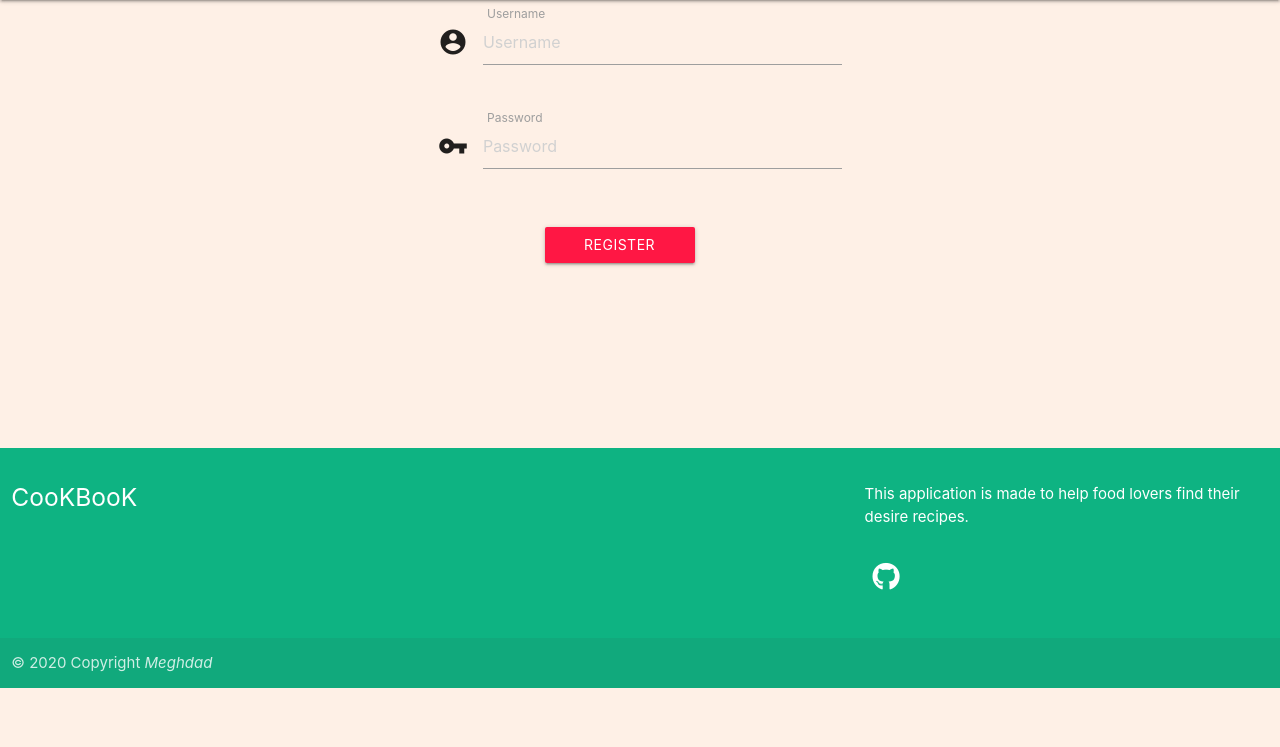
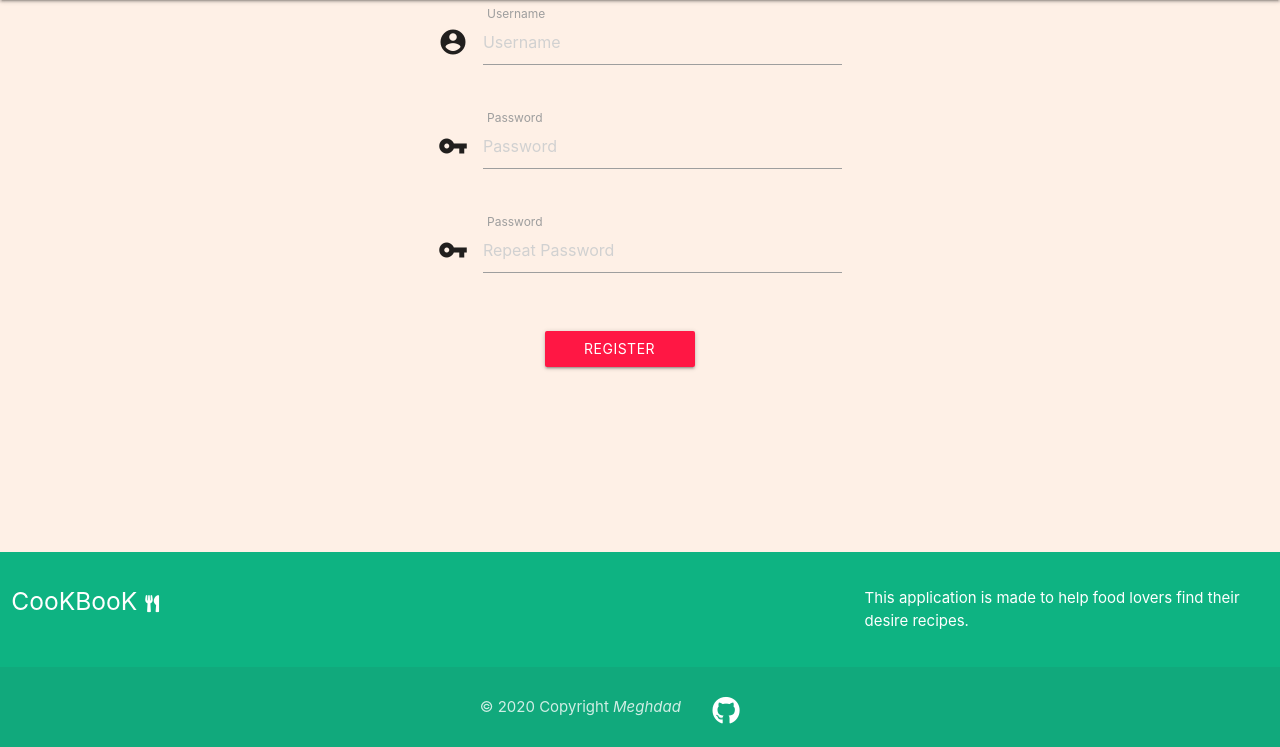
Before and after one commit to meghdadyazdi/cookbook, a Flask app: page /sign_up in a window 1280 px wide. Shown: the part 64-811 px from the top of the page. Before the commit the page ends 752 px from the top, so only its background shows below. Run offline with Flask 2, Linux system fonts and the light colour scheme; some libraries are stand-ins or nearby versions.

Commit message:
styling footer

```diff
--- a/app.py
+++ b/app.py
@@ -40,6 +40,8 @@ def sign_up():
         users = mongo.db.users
         existing_user = users.find_one(
             {'username': request.form.get('username')})
+        if request.form.get('pass') != request.form.get('pass2'):
+            return render_template('sign_up.html', invalid_pass=True)
 
         if existing_user is None:
             users.insert({'username': request.form.get(
--- a/static/css/style.css
+++ b/static/css/style.css
@@ -8,6 +8,9 @@ nav,
     /* background-color: #28beb5; */
     background-color: #0eb382;
     /* background-color: #00af7b */
+}
+#copy-right{
+    text-align: center;
 }
 
 /* .container row{
@@ -483,6 +486,15 @@ footer a{
 
 
 /* __________drop down_______________________________ */
+#dropdown1{
+    border-radius: 10px;
+    background-color:  #0eb382;
+}
+
+.dropdown-content li>a{
+    color:#fff
+}
+
 .navDefault{
     position: fixed;
     top: 0;
--- a/templates/base.html
+++ b/templates/base.html
@@ -104,98 +104,31 @@
 	{%block recipe%}
 	{%endblock%}
 
+
+
+
+
 	<footer class="page-footer">
-		<div class="">
 			<div class="row">
 				<div class="col l6 s12">
-					<h5 class="white-text">CooKBooK</h5>
+					<h5 class="white-text">CooKBooK<span><i class="fas fa-utensils"></i></h5>
 					<p class="grey-text text-lighten-4"></p>
 				</div>
 				<div class="col l4 offset-l2 s12">
 					<p class="white-text">This application is made to help food lovers find their desire recipes.</p>
-					<ul>
-						<li><a href="https://github.com/meghdadyazdi" target="_blank"><i class="fab fa-github"></i></a>
-						</li>
-					</ul>
+
 				</div>
 			</div>
-		</div>
 		<div class="row footer-copyright">
-			<div class="col">
+			<div id="copy-right" class="col s6 push s2 m3 push-m4 m0">
 				© 2020 Copyright
-				<i>Meghdad</i>
+				<i>Meghdad</i>&nbsp&nbsp&nbsp
+			</div>
+            <div class="col m2 m0">
+             <span><a href="https://github.com/meghdadyazdi" target="_blank"><i class="fab fa-github"></i></a></span>
 			</div>
 		</div>
 	</footer>
-
-
-
-	<!-- <footer class="footer-distributed">
-
-		<div class="footer-left">
-
-			<h3>WebDev<span>Trick</span></h3>
-
-			<p class="footer-links">
-				<a href="#">Home</a>
-				·
-				<a href="#">Blog</a>
-				·
-				<a href="#">Pricing</a>
-				·
-				<a href="#">About</a>
-				·
-				<a href="#">Faq</a>
-				·
-				<a href="#">Contact</a>
-			</p>
-
-			<p class="footer-company-name">webdevtrick &copy; 2019</p>
-		</div>
-
-		<div class="footer-center">
-
-			<div>
-				<i class="fa fa-map-marker"></i>
-				<p><span>21 Revolution Street</span> Delhi, India</p>
-			</div>
-
-			<div>
-				<i class="fa fa-phone"></i>
-				<p>+1 555 123456</p>
-			</div>
-
-			<div>
-				<i class="fa fa-envelope"></i>
-				<p><a href="mailto:support@company.com">contact@webdevtrick.com</a></p>
-			</div>
-
-		</div>
-
-		<div class="footer-right">
-
-			<p class="footer-company-about">
-				<span>About the company</span>
-				Web Dev Trick is a blog for web designers, graphic designers, web developers &amp; SEO Learner.
-			</p>
-
-			<div class="footer-icons">
-
-				<a href="#"><i class="fa fa-facebook"></i></a>
-				<a href="#"><i class="fa fa-twitter"></i></a>
-				<a href="#"><i class="fa fa-linkedin"></i></a>
-				<a href="#"><i class="fa fa-github"></i></a>
-
-			</div>
-
-		</div>
-
-	</footer> -->
-
-
-
-
-
 
 
 
--- a/templates/sign_up.html
+++ b/templates/sign_up.html
@@ -27,10 +27,24 @@
                     <input type="password" class="form-control" name="pass" placeholder="Password" required>
 			</div>
 		</div>
+        <div class="row">
+			<div class="input-field col m4 push-m4">
+				<i class="material-icons prefix">vpn_key</i>
+				<label for="exampleInputPassword1">Password</label>
+                    <input type="password" class="form-control" name="pass2" placeholder="Repeat Password" required>
+			</div>
+		</div>
         {% if invalid_username %}
 				<div class="row">
 					<div class="input-field col m4 push-m5">
 						<p class="">This username already exists!</p>
+					</div>
+				</div>
+		{% endif %}
+        {% if invalid_pass %}
+				<div class="row">
+					<div class="input-field col m4 push-m5">
+						<p class="">Repeated Password should be the same as Password</p>
 					</div>
 				</div>
 		{% endif %}
```
